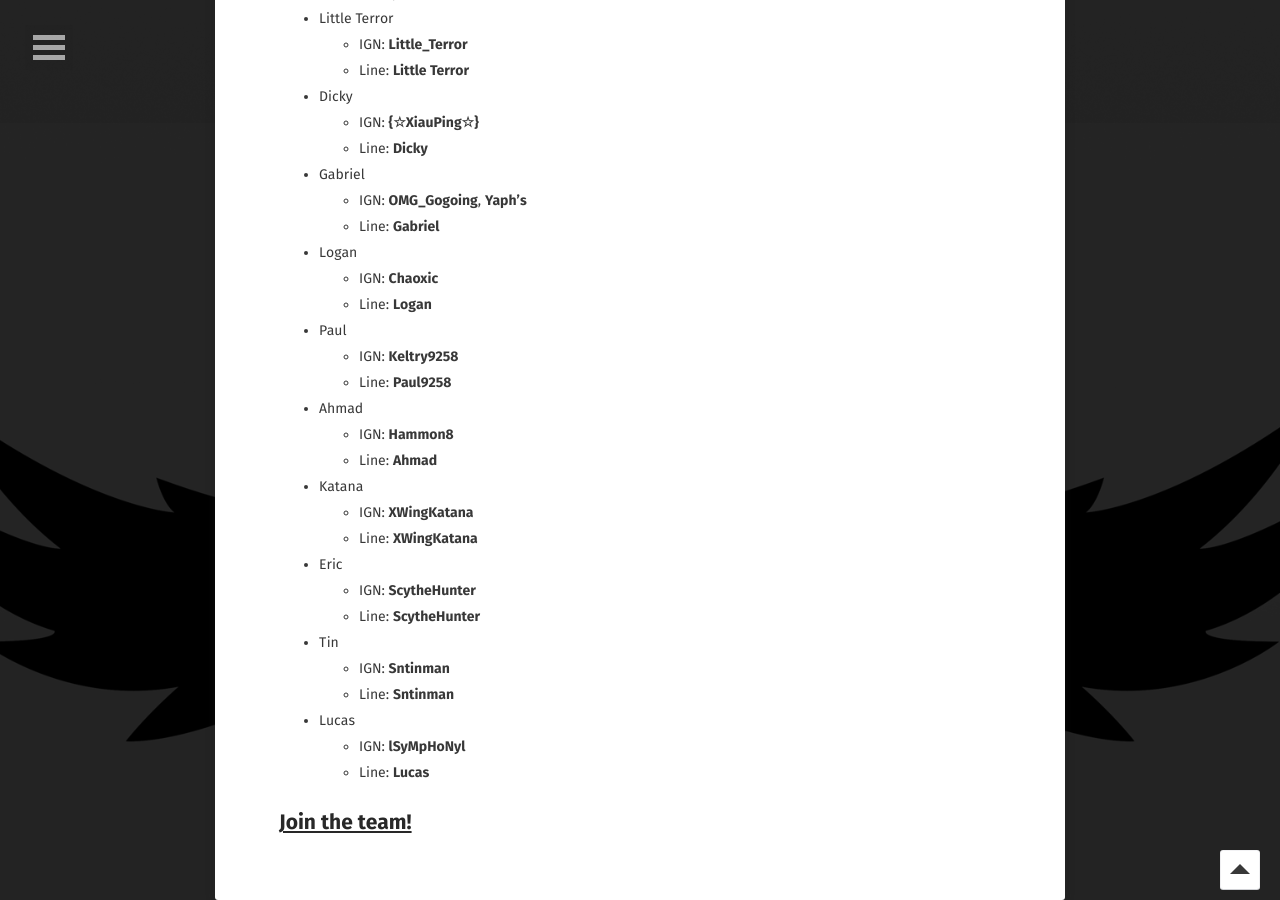
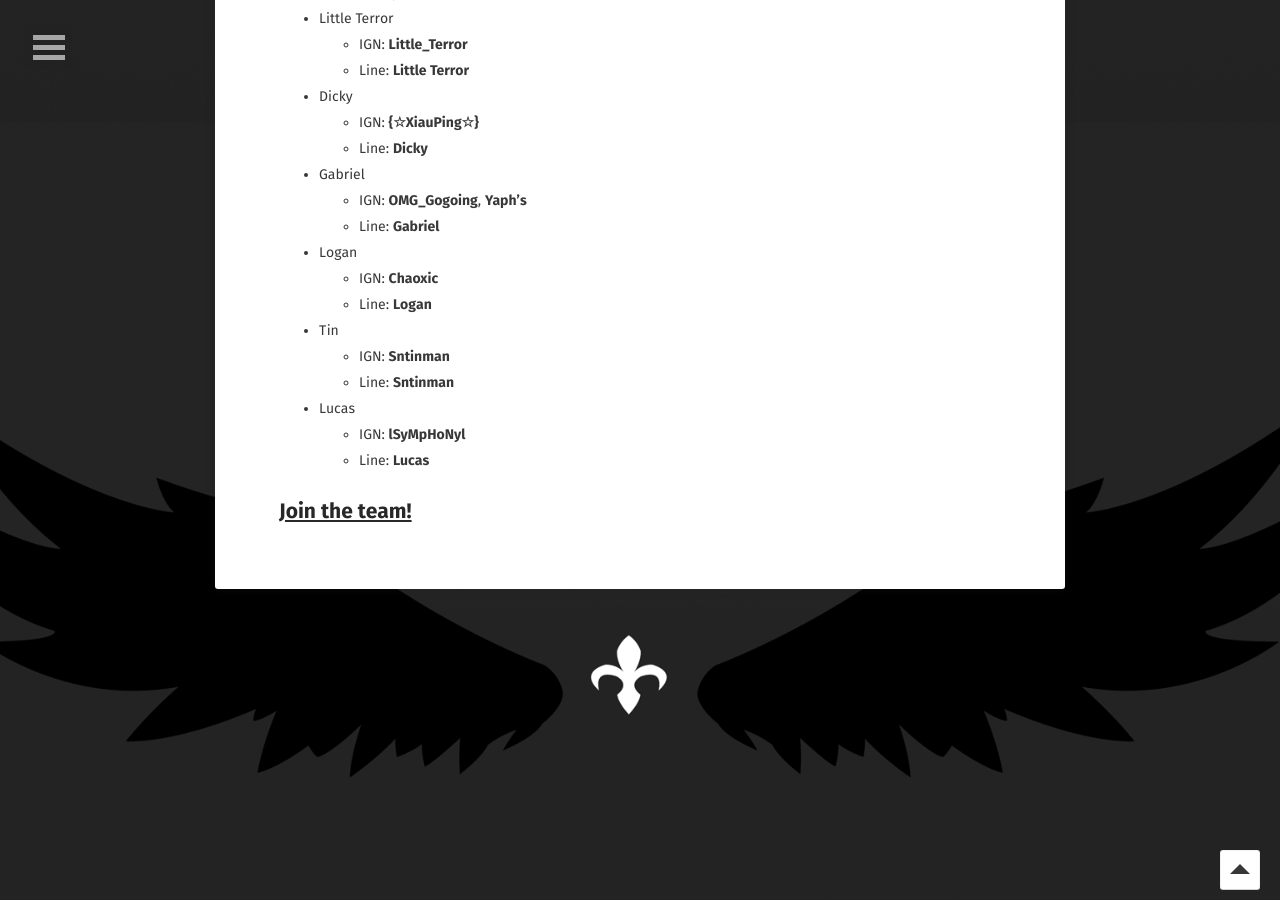
Before and after one commit to davk28/brokenluck.github.io, a Jekyll site: the page built from members/index.md, in a window 1280 px wide and 900 px high, scrolled down 777 px. Built offline with Jekyll 4.4.1, drawn with Linux system fonts in a browser that asks for light colours; some web fonts are replaced.

Commit message:
Remove inactives.

```diff
--- a/members/index.md
+++ b/members/index.md
@@ -36,18 +36,6 @@ comments: false
 * Logan
   * IGN: <b>Chaoxic</b>
   * Line: <b>Logan</b>
-* Paul
-  * IGN: <b>Keltry9258</b>
-  * Line: <b>Paul9258</b>
-* Ahmad
-  * IGN: <b>Hammon8</b>
-  * Line: <b>Ahmad</b>
-* Katana
-  * IGN: <b>XWingKatana</b>
-  * Line: <b>XWingKatana</b>
-* Eric
-  * IGN: <b>ScytheHunter</b>
-  * Line: <b>ScytheHunter</b>
 * Tin
   * IGN: <b>Sntinman</b>
   * Line: <b>Sntinman</b>
```
